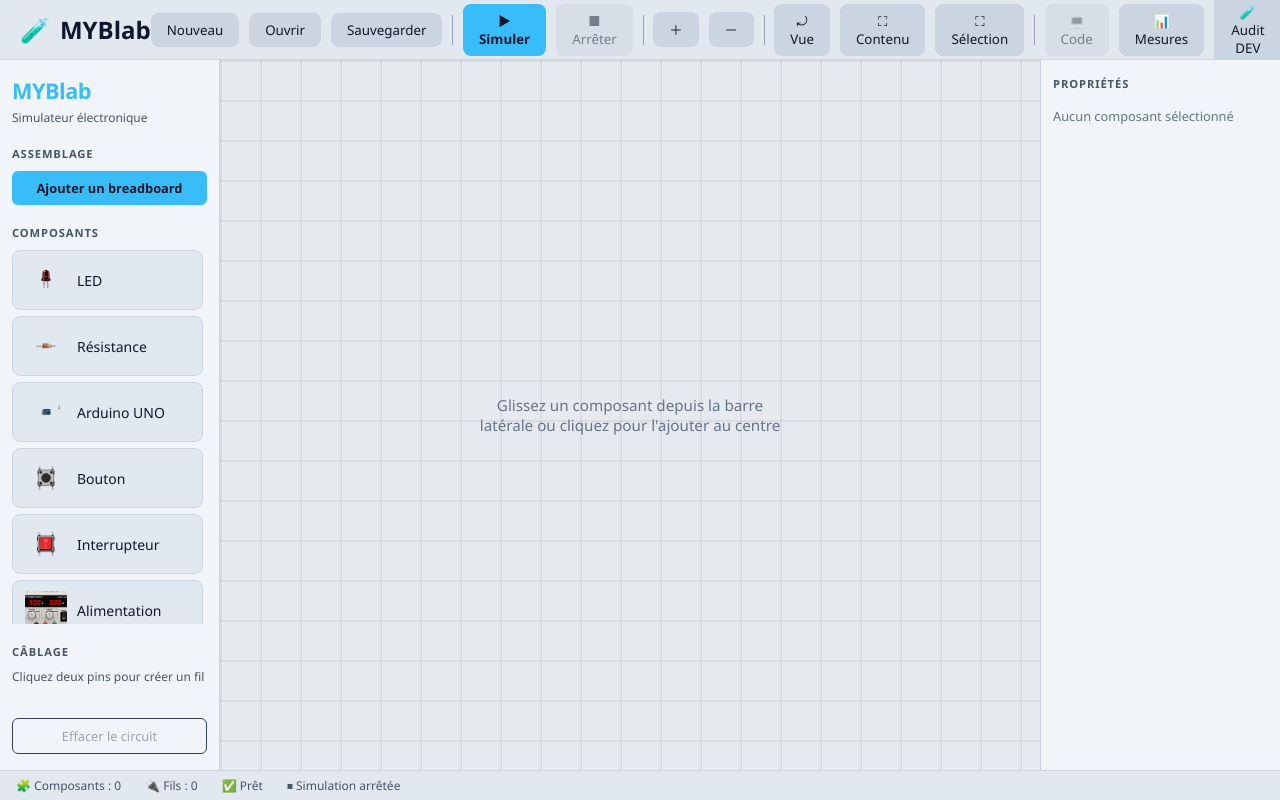
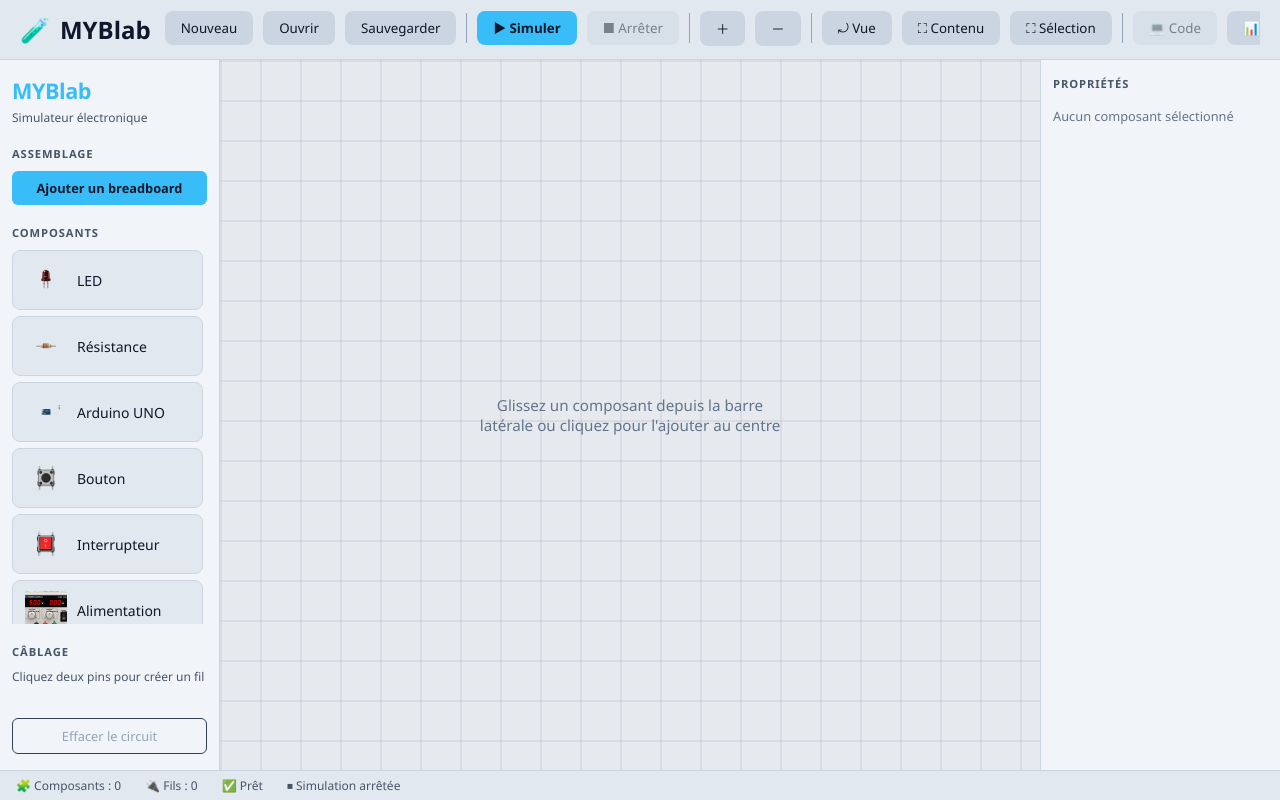
Before and after one commit to mamadouyacineba858-tech/myblab_v03, a React (Vite) app in the folder frontend/: page / in a window 1280 px wide. Built offline with nearby package versions, Linux system fonts and the light colour scheme.

Commit message:
fix(navbar): prevent off-screen controls at 1280px with accessible horizontal navigation

```diff
--- a/frontend/src/components/Navbar.css
+++ b/frontend/src/components/Navbar.css
@@ -119,3 +119,34 @@
     background:#55657c;
 
 }
+/* MB-UI-AUDIT-003 : les 2 FAIL à 1280px venaient du débordement horizontal
+   (Paramètres x=1275..1404). Garder toutes les actions accessibles :
+   la navigation défile horizontalement dans sa zone, sans cacher les boutons. */
+.myblab-navbar {
+    box-sizing: border-box;
+    width: 100%;
+    min-width: 0;
+    gap: 12px;
+}
+.navbar-logo {
+    flex: 0 0 auto;
+}
+.navbar-actions {
+    flex: 1 1 auto;
+    min-width: 0;
+    max-width: 100%;
+    overflow-x: auto;
+    overflow-y: hidden;
+    scrollbar-width: thin;
+    scrollbar-color: #7dd3fc transparent;
+    justify-content: flex-start;
+    padding: 4px 2px 7px;
+}
+.navbar-actions > button,
+.navbar-actions > .separator {
+    flex-shrink: 0;
+}
+.navbar-actions button:focus-visible {
+    outline: 2px solid #7dd3fc;
+    outline-offset: 1px;
+}
```
